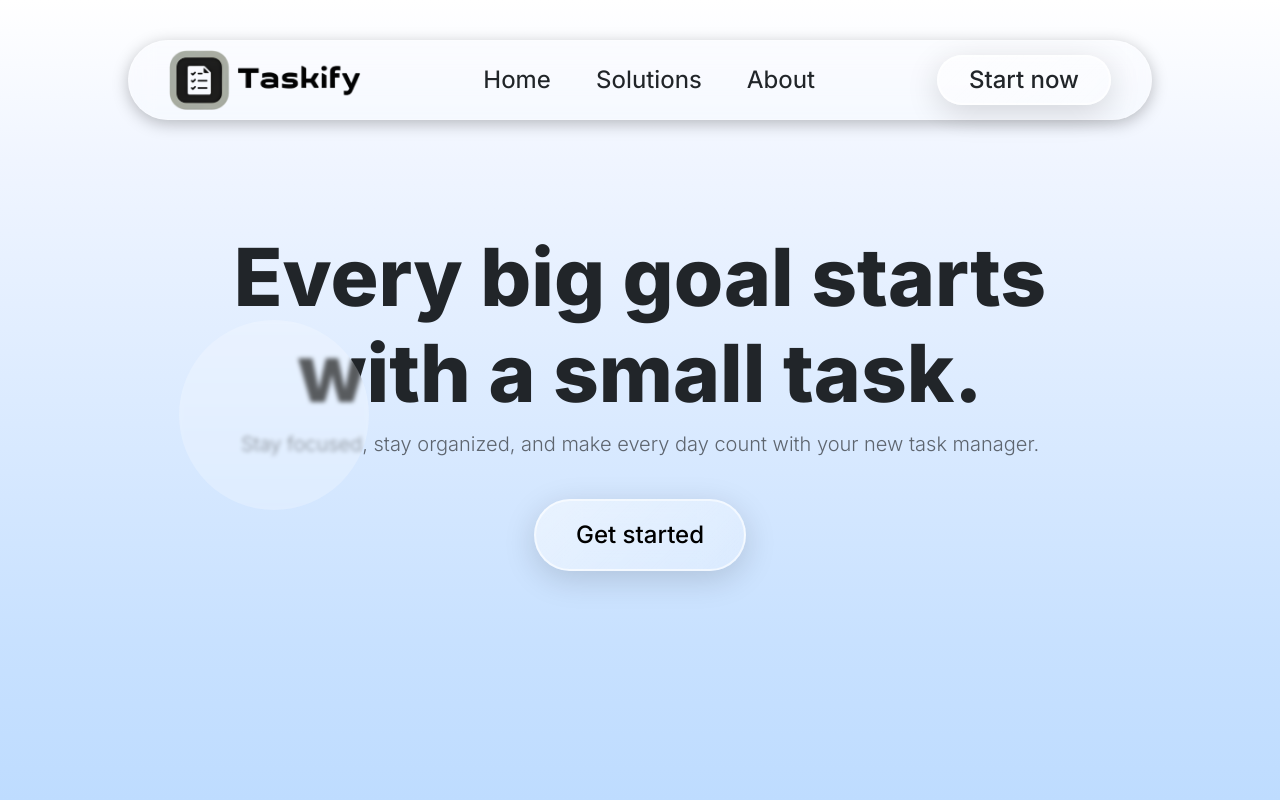
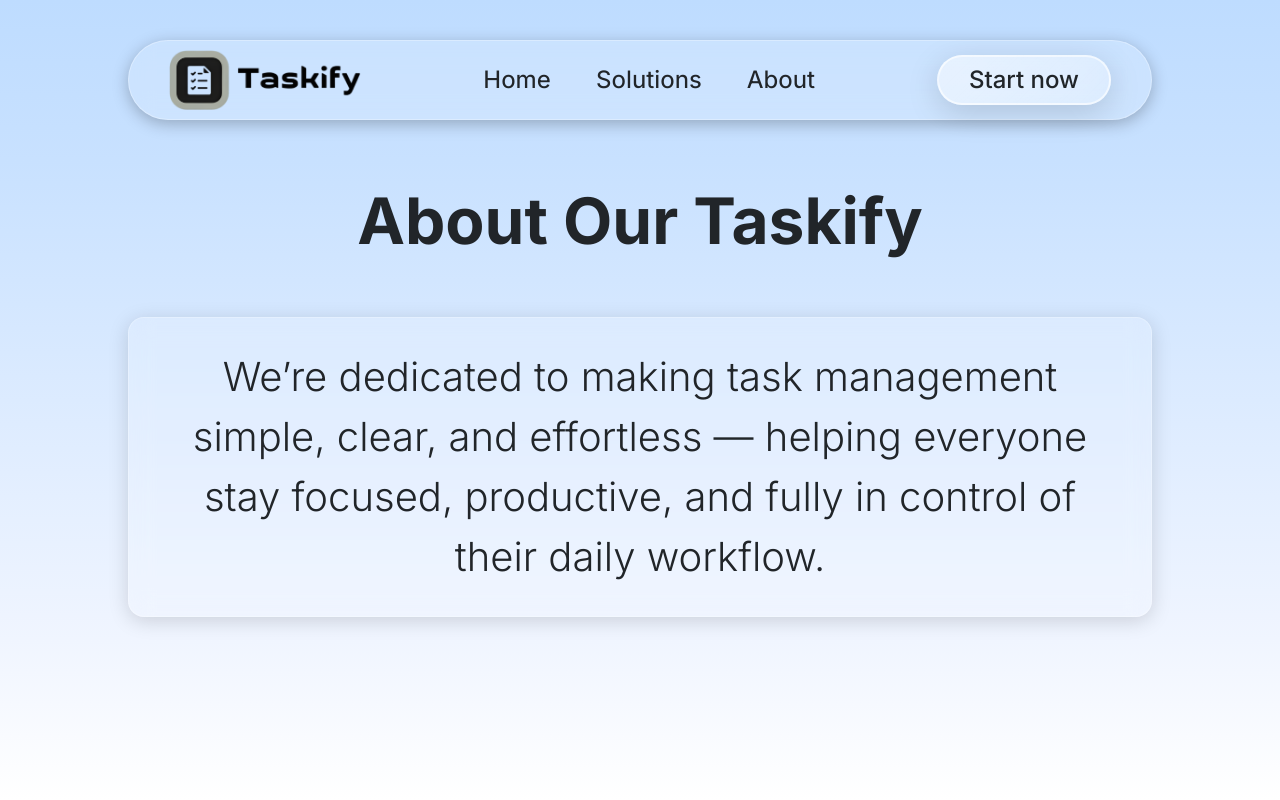
Before and after one commit to adawev/Taskify, a React (Vite) app: page /about in a window 1280 px wide. Shown: the top 800 px of the page. Built offline with nearby package versions, Linux system fonts and the light colour scheme.

Commit message:
about page & footer

```diff
--- a/src/components/FooterSection/Footer.jsx
+++ b/src/components/FooterSection/Footer.jsx
@@ -4,6 +4,7 @@ import {Link} from "react-router-dom";
 
 function Footer() {
     return <div className="FooterSection">
+        <hr style={{color: "white"}}/>
 
         <footer className="footer-section" id="footer">
             <div className="container">
--- a/src/pages/AboutPage.jsx
+++ b/src/pages/AboutPage.jsx
@@ -59,7 +59,6 @@ const about_title_data = [
 ]
 function AboutPage() {
     return <div className="AboutPage">
-        <Hero/>
         <AboutSection/>
         <AboutMissions data={data}/>
         <AboutTitle about_title_data={about_title_data}/>
```
